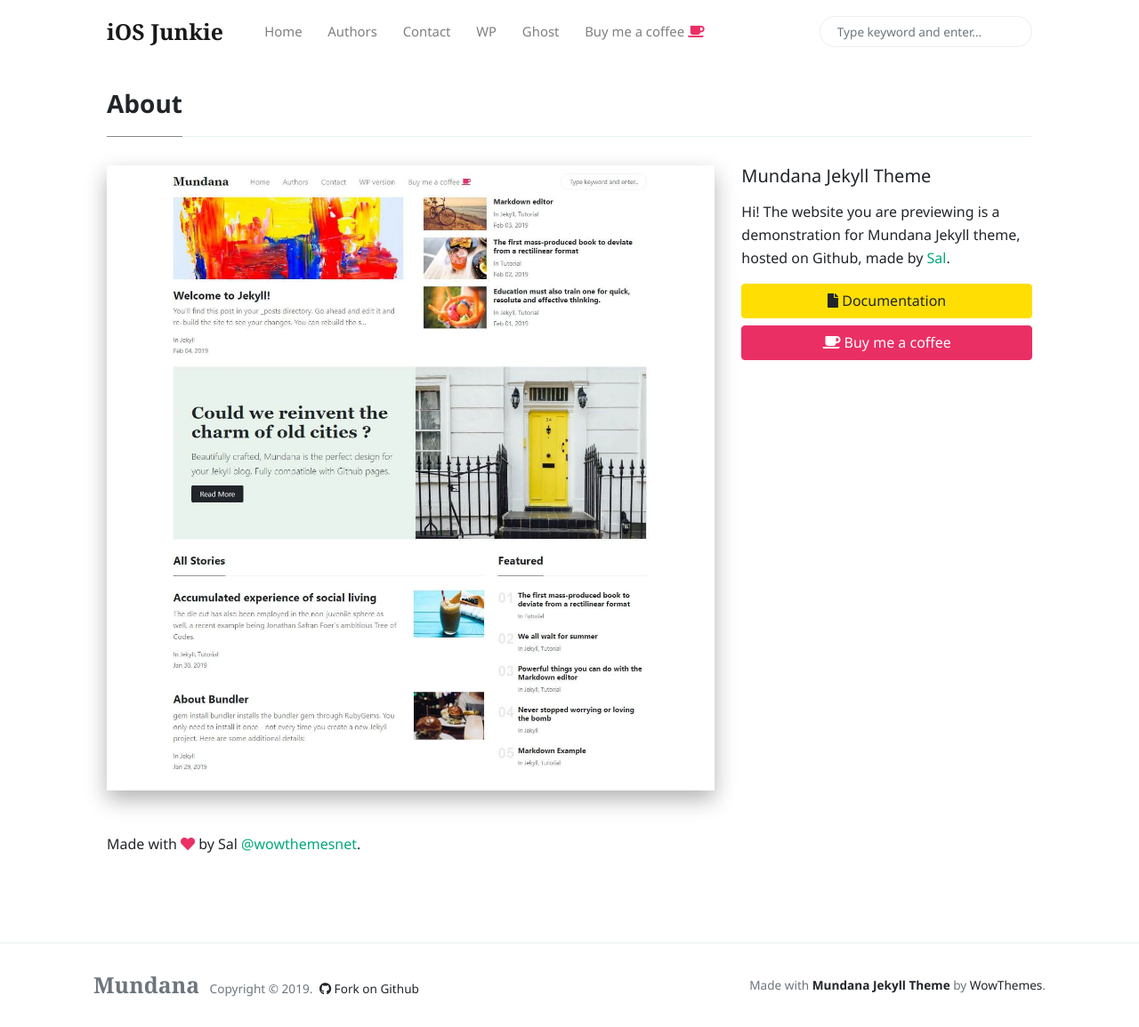
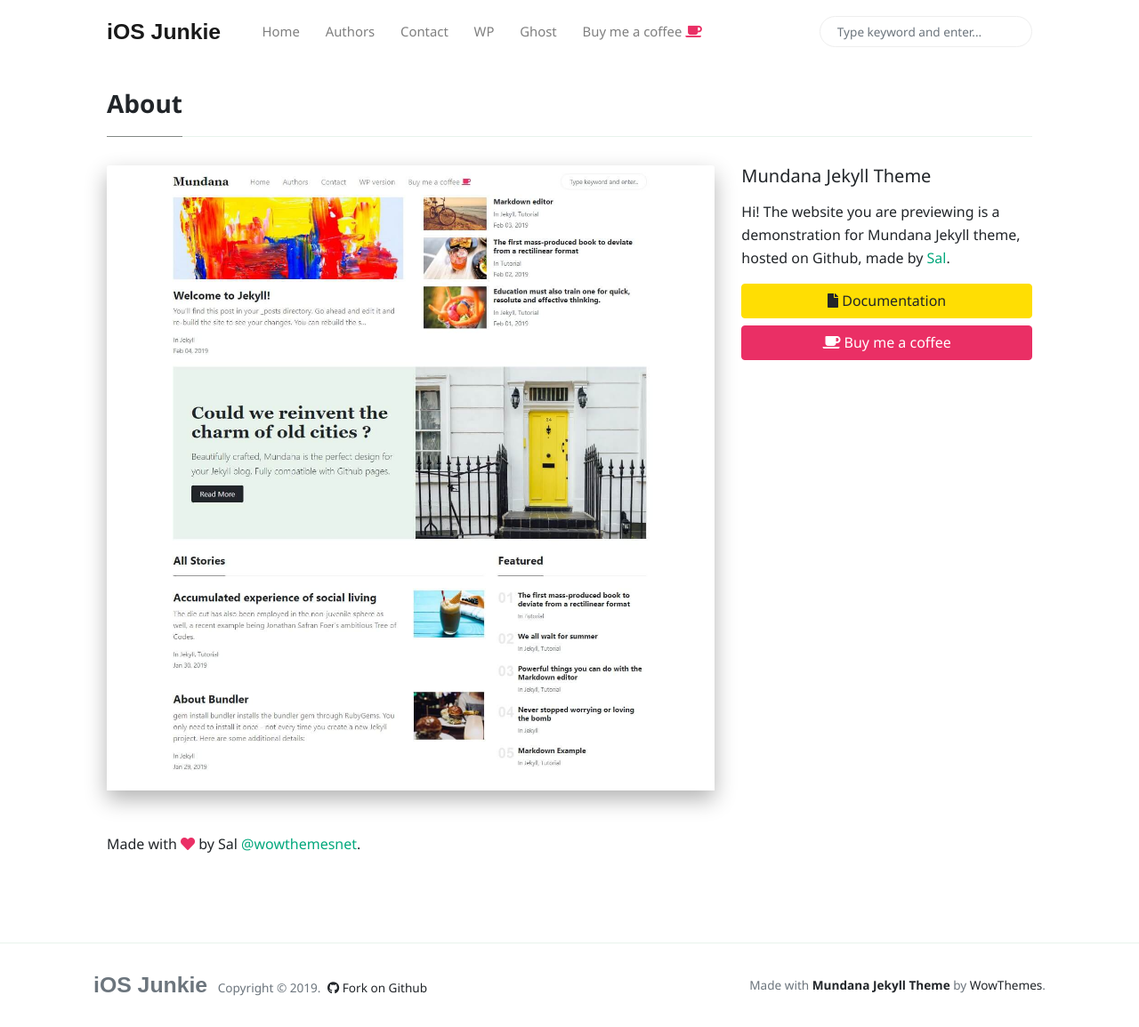
Before and after one commit to fluttergeek/blog, a Jekyll site: the page built from _pages/about.md, in a window 1280 px wide and 1155 px high. Shown: the whole window at 89% size. Built offline with Jekyll 4.4.1, drawn with Linux system fonts in a browser that asks for light colours; nearby versions of some CDN libraries; comment, search, counter and statistics services are not loaded.

Commit message:
Changes in font

```diff
--- a/_layouts/default.html
+++ b/_layouts/default.html
@@ -15,6 +15,7 @@
 
     <!-- Google Fonts-->
     <link href="https://fonts.googleapis.com/css?family=Lora:400,400i,700" rel="stylesheet">
+    <link rel="canonical" href="https://www.dafont.com/lobster.font">
 
     <!-- Bootstrap Modified -->
     <link rel="stylesheet" href="{{site.baseurl}}/assets/css/main.css">
@@ -77,7 +78,7 @@
         <div class="container">
         <div class="row align-items-center justify-content-between">
             <div>
-                <span class="navbar-brand mr-2 mb-0"><strong>Mundana</strong></span>
+                <span class="navbar-brand mr-2 mb-0"><strong>iOS Junkie</strong></span>
                 <span>Copyright © <script>document.write(new Date().getFullYear())</script>.</span>
 
                 <!--  Github Repo Star Btn-->
--- a/assets/css/theme.css
+++ b/assets/css/theme.css
@@ -205,7 +205,7 @@ a.text-dark:hover {
 .navbar-brand {
 	margin-right:2rem;
 	font-size:1.55rem;
-    font-family:"Georgia","Times New Roman",serif;
+    font-family:'Lobster', arial;
 }
 .dropdown-item {
 	font-weight:400;
```
